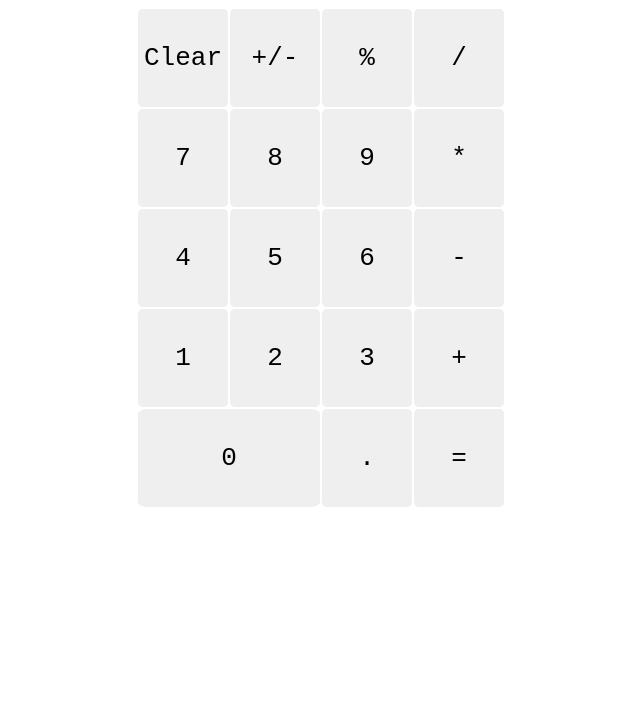
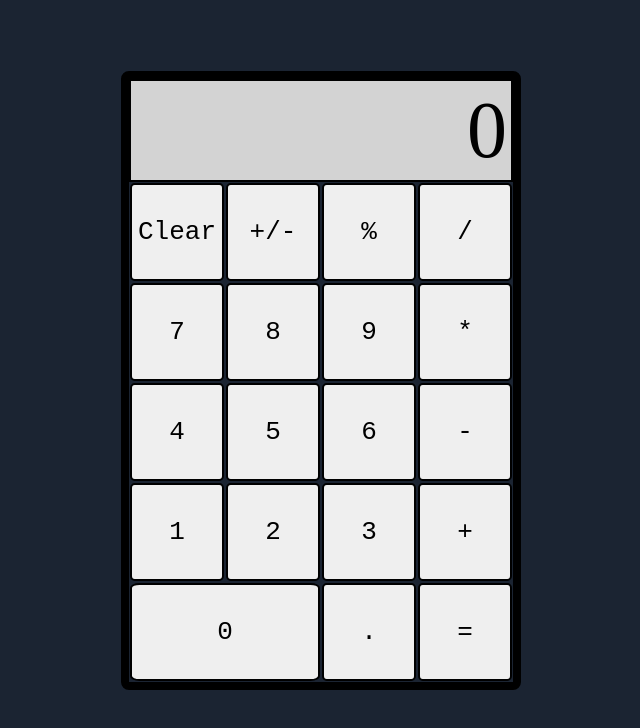
Before and after one commit to keifer-may/calc-you-later, a plain HTML site: page index.html in a window 1280 px wide. Shown: the whole page, without its empty margins (319-959 px from the left). Drawn offline with Linux system fonts and the light colour scheme.

Commit message:
Add display and update styling

```diff
--- a/index.html
+++ b/index.html
@@ -12,7 +12,11 @@
     <title>calc-you-later</title>
 </head>
 <body>
+    <div class="flex-body">
         <div id="container">
+            <div id="display">
+                0
+            </div>
             <button class="top-button" id="clear">Clear</button>
             <button class="top-button" id="negative">+/-</button>
             <button class="top-button" id="percentage">%</button>
@@ -33,5 +37,6 @@
             <button class="number-button" id="decimal">.</button>
             <button class="operator-button" id="equals">=</button>
         </div>
+    </div>
 </body>
 </html>
--- a/styles.css
+++ b/styles.css
@@ -1,10 +1,17 @@
 body {
+    background-color: #1b2432;
+}
+
+.flex-body {
     display: flex;
     align-items: center;
     justify-content: center;
+    padding-top: 5%;
 }
 
 #container {
+    border: 0.5rem solid black;
+    border-radius: 0.5rem;
     display: grid;
     grid-template-columns: repeat(4, 1fr);
     grid-auto-rows: minmax(100px, auto);
@@ -12,6 +19,22 @@ body {
 
 #zero {
     grid-column: span 2;
+}
+
+#display {
+    font-size: 5rem;
+    grid-column: 1 / -1;
+    background-color: lightgray;
+    border: 0.125rem solid black;
+    display: flex;
+    padding: 4px;
+    flex-direction: column;
+    align-items: flex-end;
+    justify-content: space-around;
+}
+
+#display * {
+    text-align: right;
 }
 
 button {
@@ -22,4 +45,5 @@ button {
     font-size: 2em;
     font-family: monospace;
     color: black;
+    border: 0.125rem solid black;
 }
```
Lines whose indentation alone changed are shown as unchanged.
